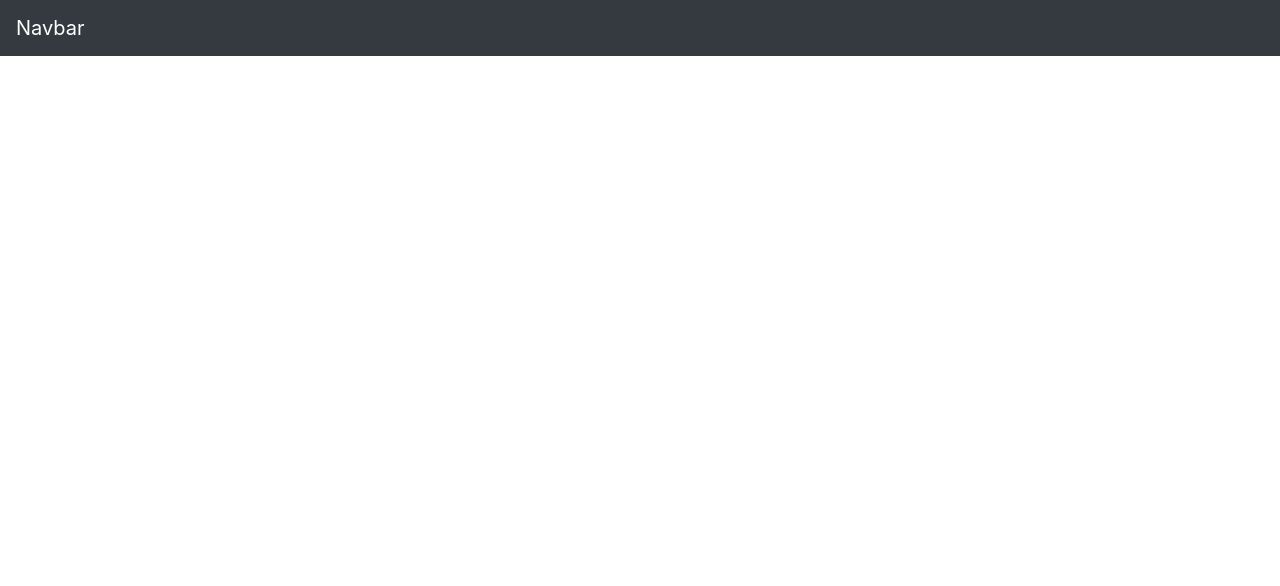
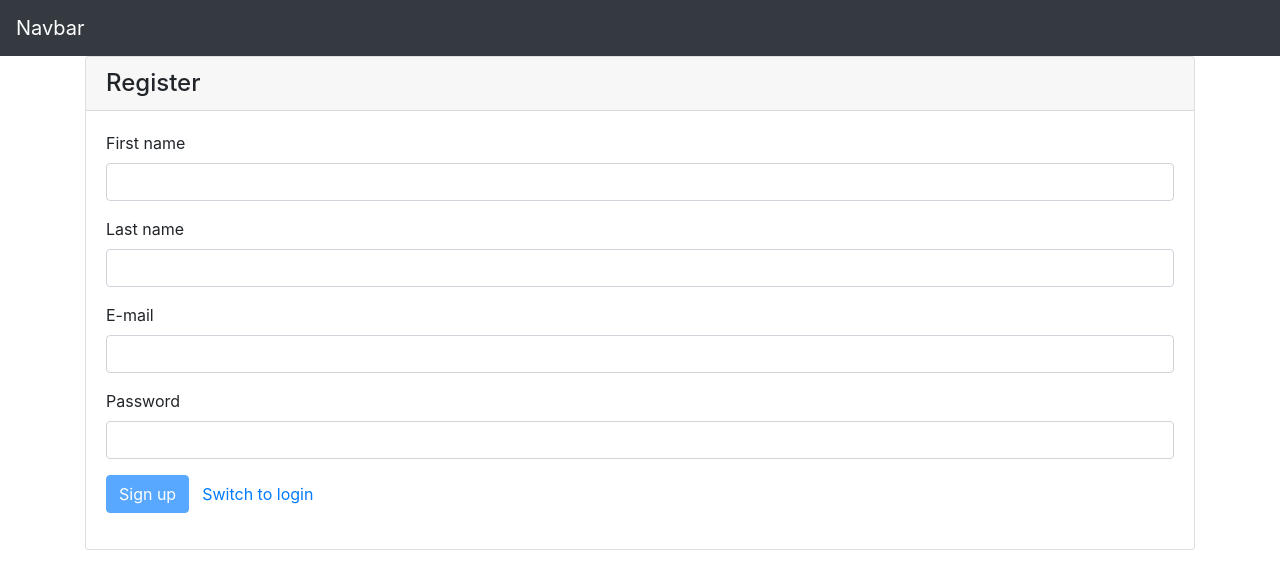
Before and after one commit to gajfska/authentication, an Angular app: page /register in a window 1280 px wide. Before the commit this address led to /. Shown: the top 586 px of the page. Built offline with nearby package versions, Linux system fonts and the light colour scheme.

Commit message:
Removing auth.component.html and auth.component.ts

```diff
--- a/src/app/app.module.ts
+++ b/src/app/app.module.ts
@@ -2,7 +2,6 @@ import { BrowserModule } from '@angular/platform-browser';
 import { NgModule } from '@angular/core';
 
 import { AppComponent } from './app.component';
-import {AuthComponent} from "./auth/auth.component";
 import {FormsModule} from "@angular/forms";
 import {RegisterComponent} from "./auth/register/register.component";
 import {LoginComponent} from "./auth/login/login.component";
@@ -12,7 +11,6 @@ import {HomeComponent} from "./home/home.component";
 @NgModule({
   declarations: [
     AppComponent,
-      AuthComponent,
       RegisterComponent,
       LoginComponent,
       HomeComponent
--- a/src/app/auth/register/register.component.ts
+++ b/src/app/auth/register/register.component.ts
@@ -25,7 +25,7 @@ export class RegisterComponent {
         this.authService.register(form.value)
             .then(() => {
             form.reset();
-            this.router.navigate(['auth/login']);
+            this.router.navigate(['login']);
         })
             .catch((err: LoginError) => {
                 switch (err.errorType) {
```
Also changed, not shown: src/app/app-routing.module.ts (+7 -6 lines), src/app/auth/auth.component.html (deleted, +0 -40 lines), src/app/auth/auth.component.ts (deleted, +0 -11 lines).
